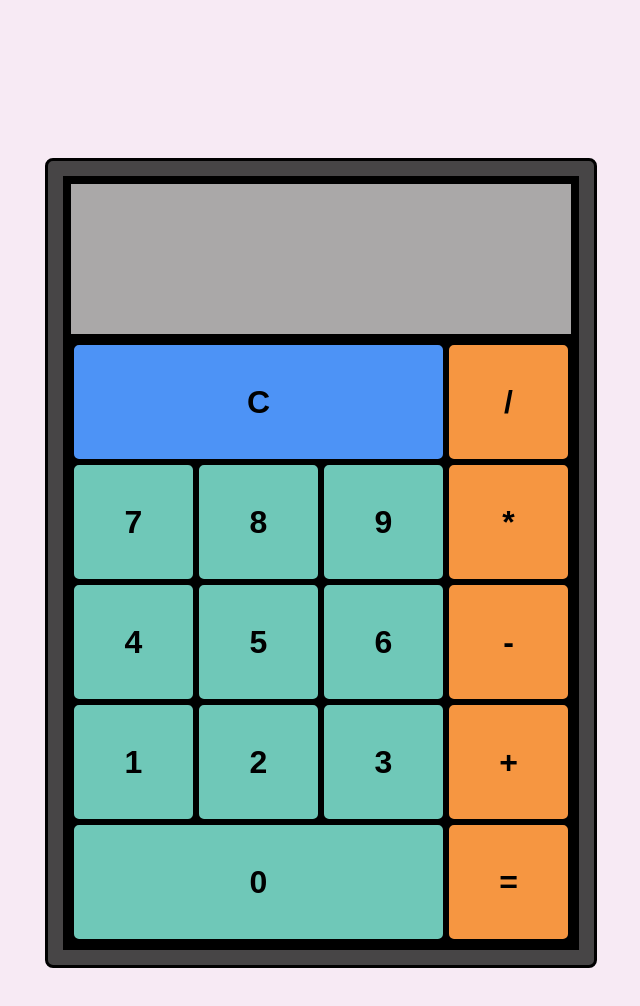
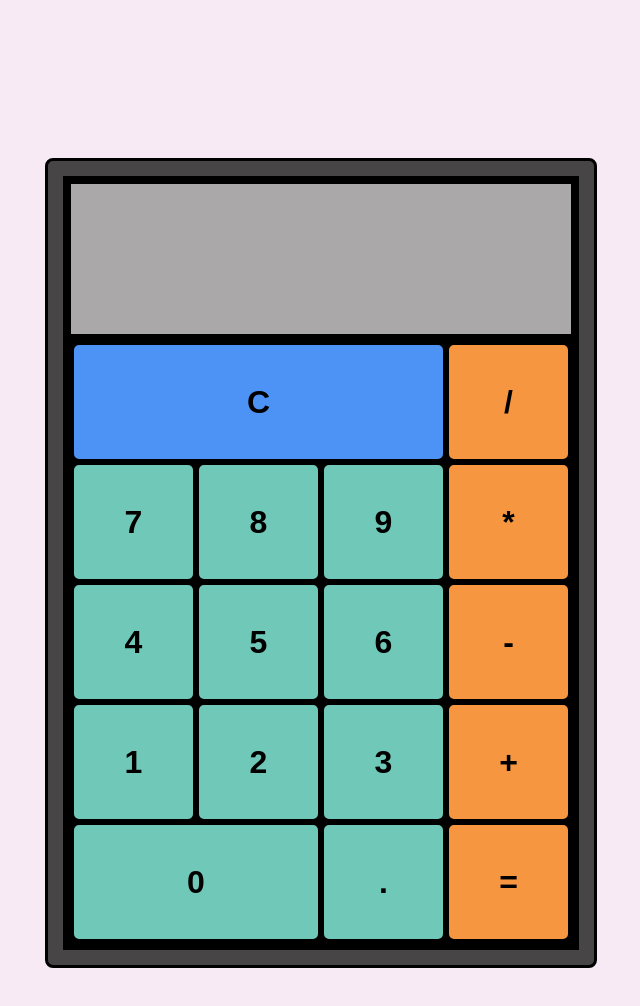
Before and after one commit to AlanahIHaynes/Calculator, a plain HTML site: page index.html in a window 1280 px wide. Shown: the whole page, without its empty margins (319-959 px from the left). Drawn offline with Linux system fonts and the light colour scheme; a web font is replaced by a local one.

Commit message:
Added working decimal button

```diff
--- a/calculator.js
+++ b/calculator.js
@@ -77,6 +77,7 @@ let displayValue='';
 let firstNumber='';
 let operator='';
 let operateStatus= 'ready';
+
 //Display Numbers on Screen
 function populateDisplay(){
     let outputNum=document.querySelector('.output');
@@ -85,8 +86,14 @@ function populateDisplay(){
         clearScreen();
         operateStatus = 'ready';
     }
-    outputNum.append(number);
-    displayValue = outputNum.textContent;
+    if (number == '.' && displayValue.includes(number)){
+        /* do nothing */
+    }
+    else {
+        outputNum.append(number);
+        displayValue = outputNum.textContent;
+    }
+
 
 }
 
--- a/index.html
+++ b/index.html
@@ -27,6 +27,7 @@
                 <button class="number-btn two-btn">2</button>
                 <button class="number-btn three-btn">3</button>
                 <button class="number-btn zero-btn">0</button>
+                <button class="number-btn decimal-btn">.</button>
             </div>
             <div class="operations">
                 <button class="operator-btn divide-btn">/</button>
--- a/styles.css
+++ b/styles.css
@@ -92,8 +92,15 @@ button{
     background-color: rgb(246, 150, 65);
 }
 
-.clear-btn, .zero-btn{
+.clear-btn{
     width: 375px;
+}
+
+.zero-btn{
+    display: flex;
+    flex-grow: 1;
+    justify-content: center;
+    align-items: center;
 }
 
 .clear-btn{
```
